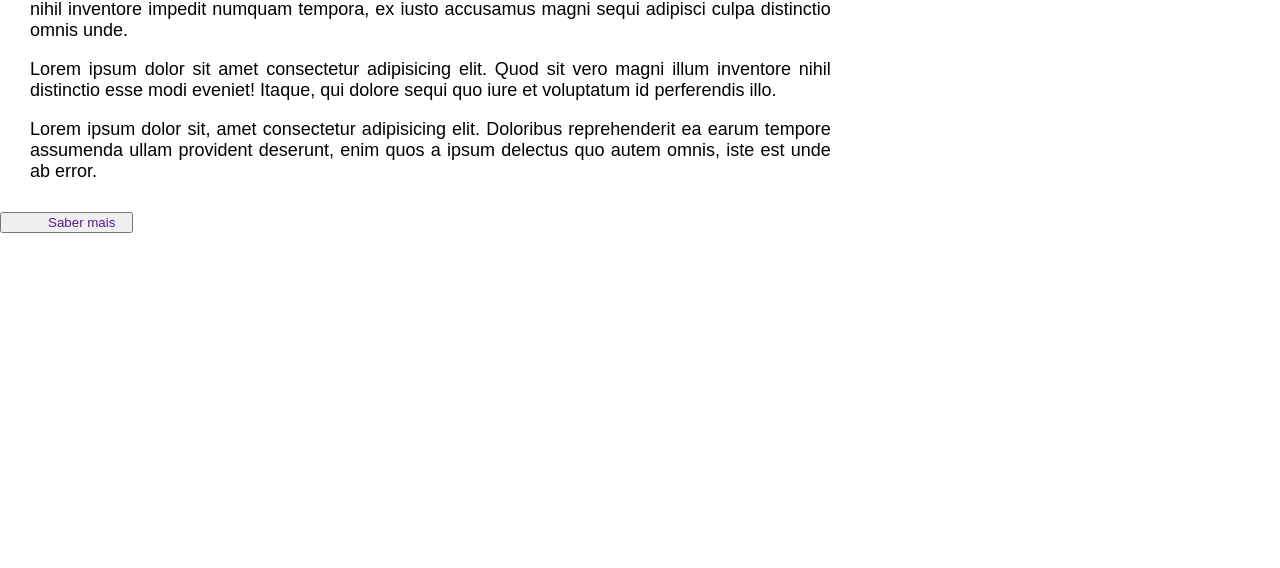
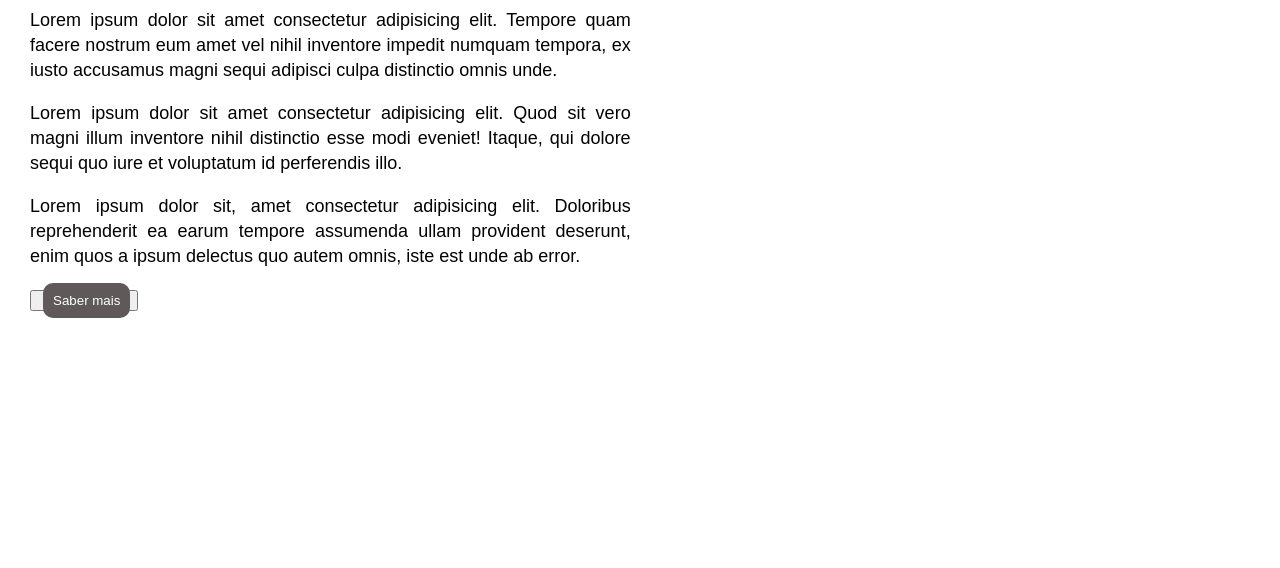
Before and after one commit to Jefbar1974/project, a plain HTML site: page ex1-aula6/index.html in a window 1280 px wide. Shown: the part 232-800 px from the top of the page. Drawn offline with Linux system fonts and the light colour scheme.

Commit message:
Alteraçao_01_aula6

```diff
--- a/ex1-aula6/index.html
+++ b/ex1-aula6/index.html
@@ -17,7 +17,6 @@
 
             <a class="pag-principal" href="">Página Principal</a>
             <a class="contate" href="">Contate-nos</a>
-
 
         </nav>
 
@@ -41,18 +40,20 @@
                 assumenda ullam provident deserunt, enim quos a ipsum delectus quo autem omnis, iste est unde ab error.
             </p>
 
+            <footer>
+
+                <button>
+
+                    <a class="botao_saber" href="https://www.google.com">Saber mais</a>
+
+                </button>
+            </footer>
+
         </article>
 
     </main>
 
-    <footer>
 
-        <button>
-
-            <a class="botao_saber" href="">Saber mais</a>
-
-        </button>
-    </footer>
 
 
 </body>
--- a/ex1-aula6/style.css
+++ b/ex1-aula6/style.css
@@ -33,20 +33,22 @@ header>nav>a {
 
     margin: 30px;
     font-size: 35px;
+    margin-top: 60px;
 }
 
 .texto {
 
     margin: 30px;
-    max-width: 80ch;
+    max-width: 60ch;
     text-align: justify;
     font-size: 18px;
+    line-height: 25px;
 
 }
 
 nav>a:hover {
 
-    background-color: red;
+    background-color: gray
 }
 
 .contate {
@@ -56,8 +58,16 @@ nav>a:hover {
 
 .botao_saber {
 
+    background-color: rgb(95, 89, 89);
     text-decoration: none;
-    margin-left: 30px;
+    margin-left: 5px;
+    border-radius: 10px;
     padding: 10px;
+    color: white;
 
 }
+
+.botao_saber:hover {
+
+    background-color: gray
+}
```
